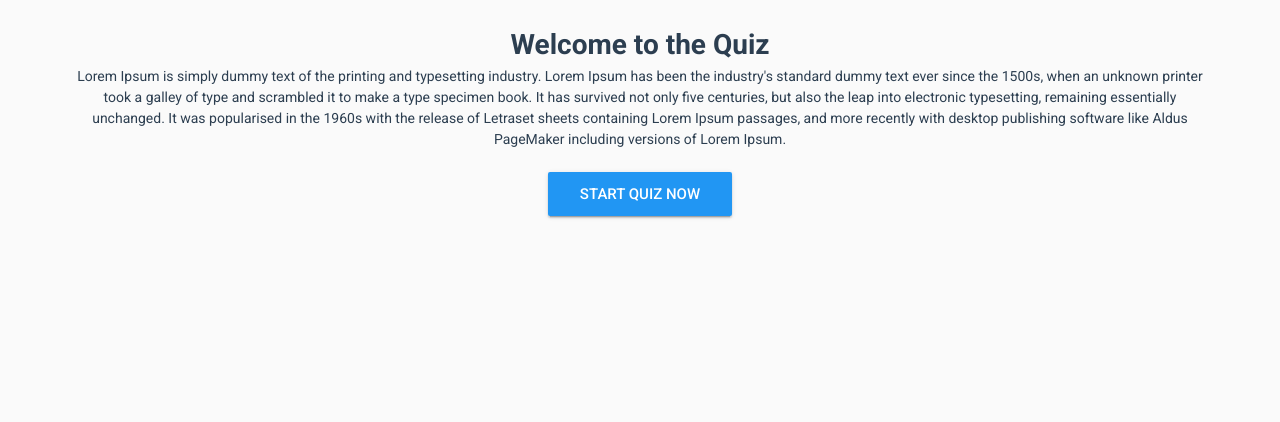
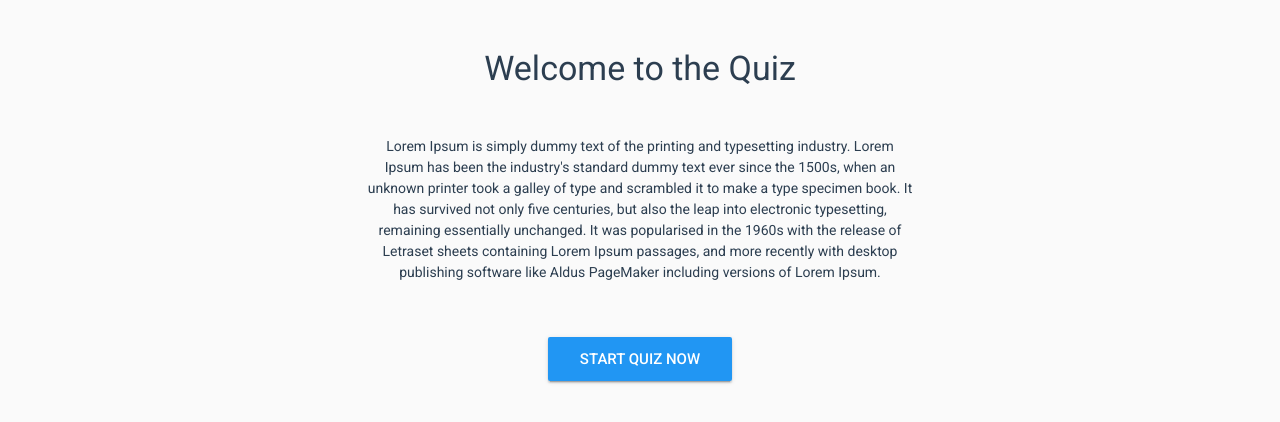
Before and after one commit to speir-wang/simple-quiz, a Vue app: page / in a window 1280 px wide. Shown: the top 422 px of the page. Built offline with nearby package versions, Linux system fonts and the light colour scheme; no server answers.

Commit message:
add margin to welcome page copy

```diff
--- a/src/views/Home.vue
+++ b/src/views/Home.vue
@@ -1,13 +1,22 @@
 <template>
-    <div>
-        <h1>Welcome to the Quiz</h1>
-        <p>Lorem Ipsum is simply dummy text of the printing and typesetting industry. Lorem Ipsum has been the industry's standard dummy text ever since the 1500s, when an unknown printer took a galley of type and scrambled it to make a type specimen book. It has survived not only five centuries, but also the leap into electronic typesetting, remaining essentially unchanged. It was popularised in the 1960s with the release of Letraset sheets containing Lorem Ipsum passages, and more recently with desktop publishing software like Aldus PageMaker including versions of Lorem Ipsum.</p>
-        <v-btn
-            large
-            color="info"
-            to="/quiz/1"
-        >Start Quiz Now</v-btn>
-    </div>
+    <v-container>
+        <v-layout
+            row
+            wrap
+            align-center
+            justify-center
+        >
+            <v-flex xs6>
+                <h1 class="display-1 mb-5">Welcome to the Quiz</h1>
+                <p class="mb-5">Lorem Ipsum is simply dummy text of the printing and typesetting industry. Lorem Ipsum has been the industry's standard dummy text ever since the 1500s, when an unknown printer took a galley of type and scrambled it to make a type specimen book. It has survived not only five centuries, but also the leap into electronic typesetting, remaining essentially unchanged. It was popularised in the 1960s with the release of Letraset sheets containing Lorem Ipsum passages, and more recently with desktop publishing software like Aldus PageMaker including versions of Lorem Ipsum.</p>
+                <v-btn
+                    large
+                    color="info"
+                    to="/quiz/1"
+                >Start Quiz Now</v-btn>
+            </v-flex>
+        </v-layout>
+    </v-container>
 </template>
 
 <script>
```
